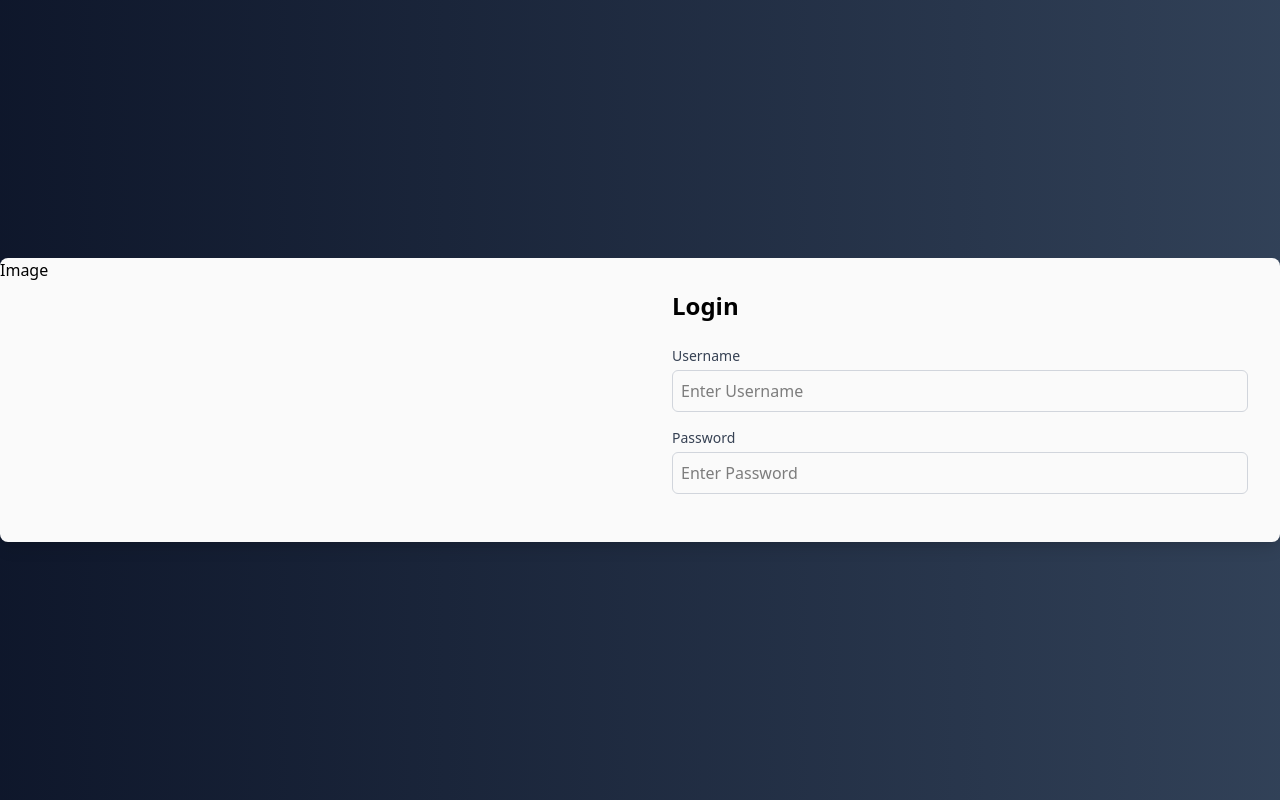
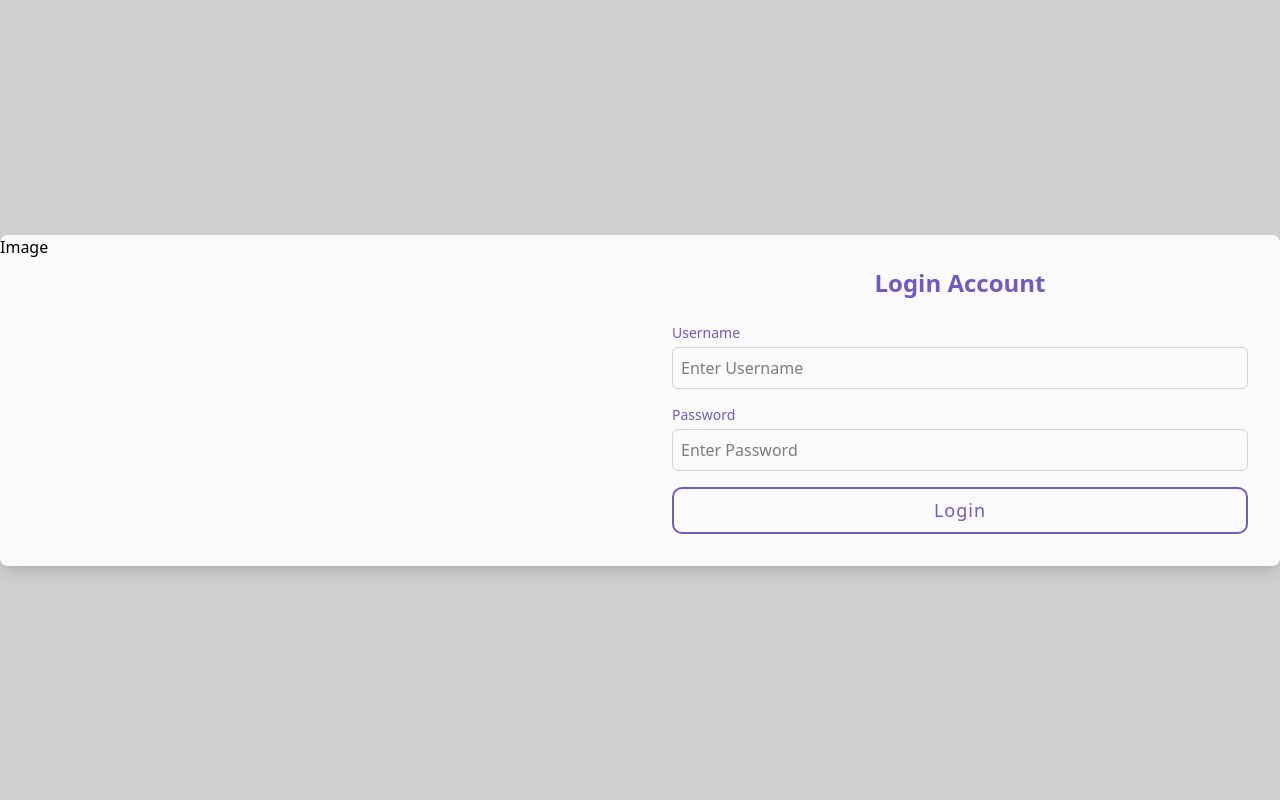
Before and after one commit to Slymee/LearnVue, a Vue app: page /login in a window 1280 px wide. Built offline with nearby package versions, Linux system fonts and the light colour scheme.

Commit message:
update: added button component

```diff
--- /dev/null
+++ b/src/components/ButtonComponent.vue
@@ -0,0 +1,64 @@
+<template>
+    <div>
+        <button
+        class="block w-full border border-gray-300 rounded-md p-2 text-left focus:outline-none focus:ring-2 focus:ring-blue-500 focus:border-transparent transition duration-200 bg-transparent text-[#725AC1] hover:bg-[#f0f0f0] hover:text-white"
+        @click="handleClick">
+            <slot>{{ text }}</slot>
+        </button>
+    </div>
+</template>
+
+<script>
+export default {
+    name: 'ButtonComponent',
+    props: {
+        text: {
+            type: String,
+            default: 'Click Me',
+        },
+        color: {
+            type: String,
+            default: '#3358ff',
+        },
+        isDisabled: {
+            type: Boolean,
+            default: false,
+        },
+    },
+    methods: {
+            handleClick() {
+                if (!this.isDisabled) {
+                    this.$emit('click');
+                }
+            },
+        },
+};
+</script>
+
+<style scoped>
+button {
+  position: relative;
+  display: inline-block;
+  padding: 8px;
+  text-align: center;
+  font-size: 18px;
+  letter-spacing: 1px;
+  text-decoration: none;
+  color: #725AC1;
+  background: transparent;
+  cursor: pointer;
+  transition: ease-out 0.5s;
+  border: 2px solid #725AC1;
+  border-radius: 10px;
+  box-shadow: inset 0 0 0 0 #725AC1;
+}
+
+button:hover {
+  color: white;
+  box-shadow: inset 0 -100px 0 0 #725AC1;
+}
+
+button:active {
+  transform: scale(0.9);
+}
+</style>
--- a/src/components/InputField.vue
+++ b/src/components/InputField.vue
@@ -1,9 +1,9 @@
 <template>
     <div class="mb-4">
-        <label :for="name" class="block text-sm font-medium text-gray-700 mb-1">{{ label }}</label>
+        <label :for="name" class="block text-sm font-medium text-[#725AC1] mb-1">{{ label }}</label>
         <input :type="type" :name="name" :value="modelValue" @input="updateValue($event.target.value)"
             :placeholder="placeholder"
-            class="block w-full border border-gray-300 rounded-md p-2 focus:outline-none focus:ring-2 focus:ring-blue-500 focus:border-transparent transition duration-200" />
+            class="block w-full border border-gray-300 rounded-md p-2 focus:outline-none focus:ring-2 focus:ring-[#725AC1] focus:border-[#725AC1] transition duration-200" />
     </div>
 </template>
 
--- a/src/views/LoginView.vue
+++ b/src/views/LoginView.vue
@@ -1,16 +1,18 @@
 <template>
-    <div class="flex flex-col items-center justify-center h-screen bg-gradient-to-r from-slate-900 to-slate-700">
+    <div class="flex flex-col items-center justify-center h-screen bg-[#cfcfcf]">
         <div class="flex flex-col md:flex-row bg-[#fafafa] shadow-lg rounded-lg w-4/5 md:w-full max-w-7xl">
             <div class="hidden md:block md:w-1/2">
                 Image
             </div>
 
             <div class="w-full md:w-1/2 p-8">
-                <h2 class="font-bold text-2xl mb-6 text-left">Login</h2>
+                <h2 class="font-bold text-[#725AC1] text-2xl mb-6 text-center">Login Account</h2>
                 <form action="">
                     <InputField label="Username" name="username" v-model="username" placeholder="Enter Username" />
                     <InputField label="Password" type="password" name="password" v-model="password"
                         placeholder="Enter Password" />
+
+                    <ButtonComponent text="Login" color="#3358ff" />
                 </form>
             </div>
         </div>
@@ -19,10 +21,12 @@
 
 <script>
 import InputField from '@/components/InputField.vue';
+import ButtonComponent from '@/components/ButtonComponent.vue';
 
 export default {
     components: {
         InputField,
+        ButtonComponent,
     },
     data() {
         return {
```
Also changed, not shown: src/components/Button.vue (deleted).
